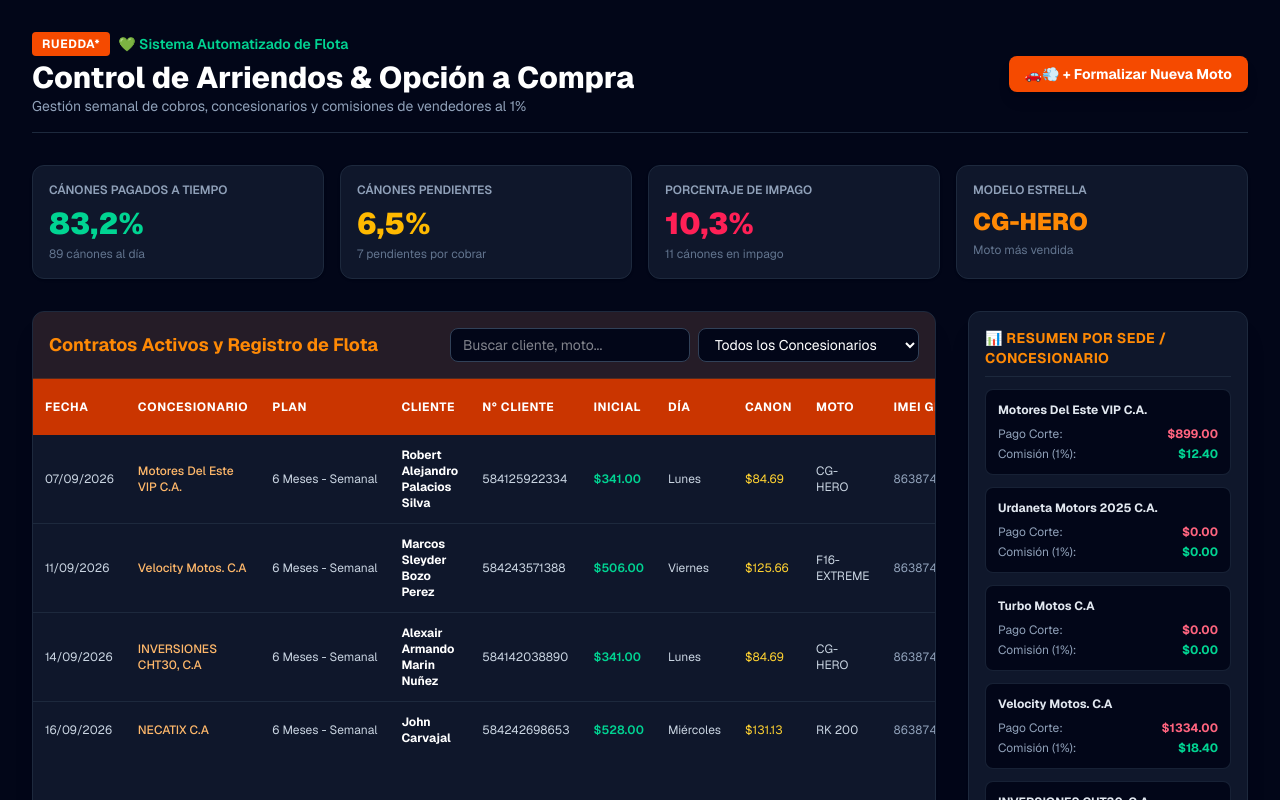
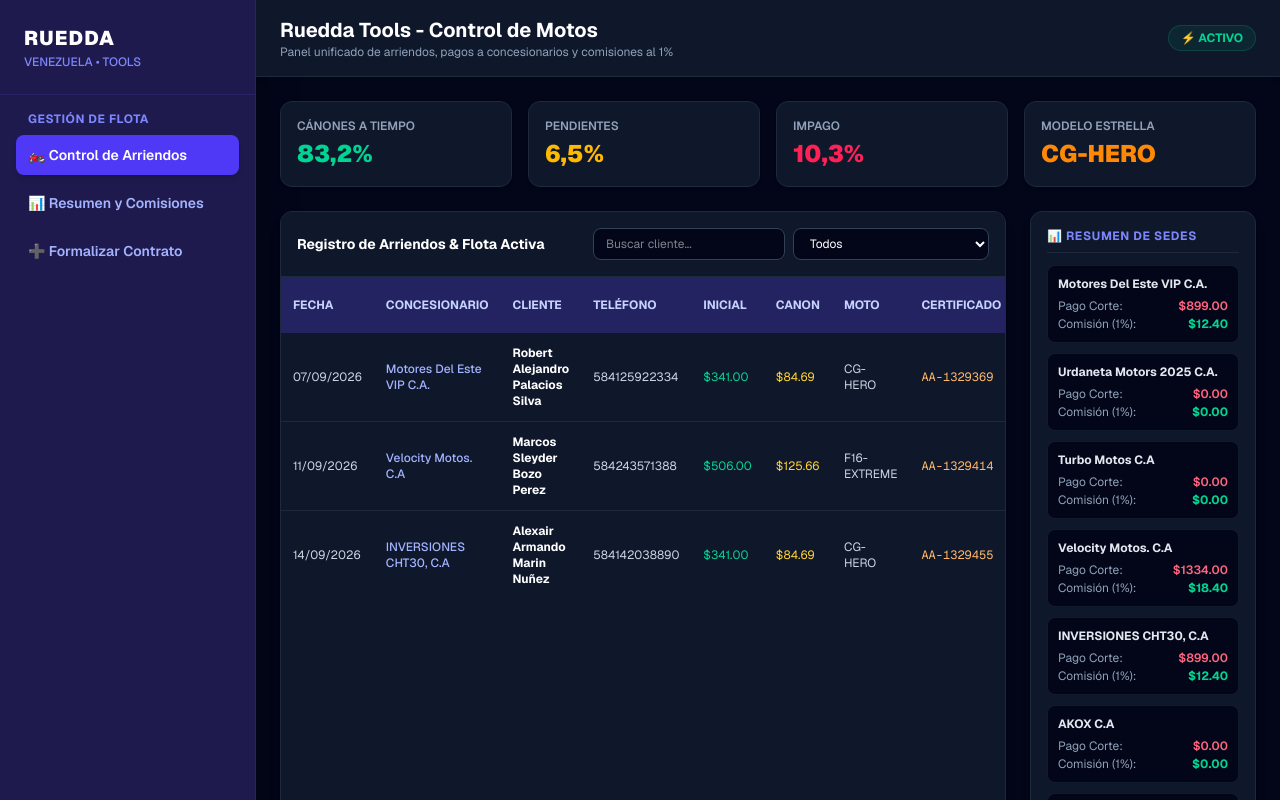
Before and after one commit to Groovie04/control-motos, a Next.js app: page / in a window 1280 px wide. Shown: the top 800 px of the page. Built offline with nearby package versions, Linux system fonts and the light colour scheme.

Commit message:
Update page.tsx

```diff
--- a/app/page.tsx
+++ b/app/page.tsx
@@ -2,7 +2,6 @@
 
 import React, { useState } from 'react';
 
-// Datos iniciales basados en tu estructura de Ruedda / Control de Motos
 interface Contrato {
   id: number;
   fecha: string;
@@ -23,7 +22,6 @@ interface Contrato {
   pagoConcesionario: number;
   comisionVendedor: number;
   proyeccionInteres: number;
-  estado: 'Activo' | 'Completado' | 'Impago';
 }
 
 const datosIniciales: Contrato[] = [
@@ -46,8 +44,7 @@ const datosIniciales: Contrato[] = [
     costoConcesionario: 1240.00,
     pagoConcesionario: 899.00,
     comisionVendedor: 12.40,
-    proyeccionInteres: 1133.48,
-    estado: 'Activo'
+    proyeccionInteres: 1133.48
   },
   {
     id: 2,
@@ -68,8 +65,7 @@ const datosIniciales: Contrato[] = [
     costoConcesionario: 1840.00,
     pagoConcesionario: 1334.00,
     comisionVendedor: 18.40,
-    proyeccionInteres: 1681.94,
-    estado: 'Activo'
+    proyeccionInteres: 1681.94
   },
   {
     id: 3,
@@ -90,46 +86,16 @@ const datosIniciales: Contrato[] = [
     costoConcesionario: 1240.00,
     pagoConcesionario: 899.00,
     comisionVendedor: 12.40,
-    proyeccionInteres: 1133.48,
-    estado: 'Activo'
-  },
-  {
-    id: 4,
-    fecha: '16/09/2026',
-    concesionario: 'NECATIX C.A',
-    plan: '6 Meses - Semanal',
-    cliente: 'John Carvajal',
-    numeroCliente: '584242698653',
-    inicial: 528.00,
-    diaCuota: 'Miércoles',
-    canonSemanal: 131.13,
-    metodoPago: 'Efectivo',
-    marca: 'Empire',
-    moto: 'RK 200',
-    fechaCorte: '',
-    imeiGps: '863874086406570',
-    certificado: 'AA-2411251',
-    costoConcesionario: 1920.00,
-    pagoConcesionario: 1392.00,
-    comisionVendedor: 19.20,
-    proyeccionInteres: 1755.07,
-    estado: 'Activo'
+    proyeccionInteres: 1133.48
   }
 ];
 
-export default function ControlMotosDashboard() {
-  const [contratos, setContratos] = useState<Contrato[]>(datosIniciales);
+export default function RueddaToolsDashboard() {
+  const [contratos] = useState<Contrato[]>(datosIniciales);
+  const [menuActivo, setMenuActivo] = useState('control');
   const [filtroConcesionario, setFiltroConcesionario] = useState('TODOS');
   const [busqueda, setBusqueda] = useState('');
 
-  // Filtrado de contratos
-  const contratosFiltrados = contratos.filter(c => {
-    const coincideConcesionario = filtroConcesionario === 'TODOS' || c.concesionario === filtroConcesionario;
-    const coincideBusqueda = c.cliente.toLowerCase().includes(busqueda.toLowerCase()) || c.numeroCliente.includes(busqueda) || c.moto.toLowerCase().includes(busqueda);
-    return coincideConcesionario && coincideBusqueda;
-  });
-
-  // Resumen por Concesionario (Estilo cuadro lateral de la imagen)
   const listaConcesionarios = [
     'Motores Del Este VIP C.A.',
     'Urdaneta Motors 2025 C.A.',
@@ -140,78 +106,118 @@ export default function ControlMotosDashboard() {
     'NECATIX C.A'
   ];
 
+  const contratosFiltrados = contratos.filter(c => {
+    const coincideConces = filtroConcesionario === 'TODOS' || c.concesionario === filtroConcesionario;
+    const coincideBusq = c.cliente.toLowerCase().includes(busqueda.toLowerCase()) || c.numeroCliente.includes(busqueda);
+    return coincideConces && coincideBusq;
+  });
+
   const resumenSedes = listaConcesionarios.map(sede => {
     const itemsSede = contratos.filter(c => c.concesionario === sede);
     const pagoCorte = itemsSede.reduce((acc, curr) => acc + curr.pagoConcesionario, 0);
     const comision = itemsSede.reduce((acc, curr) => acc + curr.comisionVendedor, 0);
-    return { sede, pagoCorte, comision, pendientes: 0 };
+    return { sede, pagoCorte, comision };
   });
 
   return (
-    <div className="min-h-screen bg-slate-950 text-slate-100 p-4 md:p-8 font-sans">
-      {/* Encabezado Principal */}
-      <header className="flex flex-col md:flex-row justify-between items-start md:items-center mb-8 border-b border-slate-800 pb-4 gap-4">
+    <div className="min-h-screen bg-slate-950 text-slate-100 flex font-sans">
+
+      {/* BARRA LATERAL ESTILO RIDERY */}
+      <aside className="w-64 bg-indigo-950 border-r border-indigo-900/50 flex flex-col justify-between hidden md:flex shadow-2xl">
         <div>
-          <div className="flex items-center gap-2">
-            <span className="bg-orange-600 text-white text-xs px-2.5 py-1 rounded font-bold uppercase tracking-wider">RUEDDA*</span>
-            <span className="text-emerald-400 font-semibold text-sm">💚 Sistema Automatizado de Flota</span>
+          {/* Logo / Encabezado Sidebar */}
+          <div className="p-6 border-b border-indigo-900/50">
+            <h1 className="text-white font-black text-xl tracking-wider">RUEDDA</h1>
+            <p className="text-indigo-400 text-xs mt-0.5 font-medium">VENEZUELA • TOOLS</p>
           </div>
-          <h1 className="text-2xl md:text-3xl font-extrabold text-white mt-1">Control de Arriendos & Opción a Compra</h1>
-          <p className="text-slate-400 text-sm">Gestión semanal de cobros, concesionarios y comisiones de vendedores al 1%</p>
+
+          {/* Menú de Navegación */}
+          <div className="p-4 space-y-2">
+            <p className="text-xs font-bold text-indigo-400 uppercase tracking-wider px-3 mb-2">Gestión de Flota</p>
+
+            <button
+              onClick={() => setMenuActivo('control')}
+              className={`w-full text-left px-3 py-2.5 rounded-lg text-sm font-semibold transition ${menuActivo === 'control' ? 'bg-indigo-600 text-white shadow-md' : 'text-indigo-300 hover:bg-indigo-900/50'}`}>
+              🏍️ Control de Arriendos
+            </button>
+            <button
+              onClick={() => setMenuActivo('resumen')}
+              className={`w-full text-left px-3 py-2.5 rounded-lg text-sm font-semibold transition ${menuActivo === 'resumen' ? 'bg-indigo-600 text-white shadow-md' : 'text-indigo-300 hover:bg-indigo-900/50'}`}>
+              📊 Resumen y Comisiones
+            </button>
+            <button
+              onClick={() => setMenuActivo('nuevo')}
+              className={`w-full text-left px-3 py-2.5 rounded-lg text-sm font-semibold transition ${menuActivo === 'nuevo' ? 'bg-indigo-600 text-white shadow-md' : 'text-indigo-300 hover:bg-indigo-900/50'}`}>
+              ➕ Formalizar Contrato
+            </button>
+          </div>
+        </div>
+
+        <div className="p-4 border-t border-indigo-900/50 text-xs text-indigo-400">
+          <p className="font-semibold text-white">David (CX)</p>
+          <p className="text-[10px] text-emerald-400 mt-0.5">● Sistema Activo 💚</p>
+        </div>
+      </aside>
+
+      {/* CONTENIDO PRINCIPAL */}
+      <main className="flex-1 flex flex-col min-w-0 overflow-y-auto">
+
+        {/* Barra Superior */}
+        <header className="bg-slate-900 border-b border-slate-800 px-6 py-4 flex justify-between items-center shadow-md">
+          <div>
+            <h2 className="text-xl font-bold text-white">Ruedda Tools - Control de Motos</h2>
+            <p className="text-xs text-slate-400">Panel unificado de arriendos, pagos a concesionarios y comisiones al 1%</p>
           </div>
           <div className="flex items-center gap-3">
-          <button
-            onClick={() => alert('Módulo de Nuevo Contrato activado')}
-            className="bg-orange-600 hover:bg-orange-500 text-white font-bold px-4 py-2 rounded-lg text-sm shadow-lg transition flex items-center gap-2">
-            🚗💨 + Formalizar Nueva Moto
-          </button>
+            <span className="bg-emerald-500/10 text-emerald-400 border border-emerald-500/20 text-xs px-3 py-1 rounded-full font-bold">
+              ⚡ ACTIVO
+            </span>
           </div>
         </header>
 
-      {/* Métricas Principales / Tarjetas */}
-      <div className="grid grid-cols-1 sm:grid-cols-2 lg:grid-cols-4 gap-4 mb-8">
+        {/* Cuerpo Dinámico */}
+        <div className="p-6 space-y-6">
+
+          {/* Tarjetas de Estadísticas */}
+          <div className="grid grid-cols-1 sm:grid-cols-2 lg:grid-cols-4 gap-4">
             <div className="bg-slate-900 border border-slate-800 p-4 rounded-xl shadow">
-          <p className="text-slate-400 text-xs font-semibold uppercase">Cánones Pagados a Tiempo</p>
-          <p className="text-3xl font-black text-emerald-400 mt-2">83,2%</p>
-          <span className="text-xs text-slate-500 mt-1 block">89 cánones al día</span>
+              <p className="text-slate-400 text-xs font-semibold uppercase">Cánones a Tiempo</p>
+              <p className="text-2xl font-black text-emerald-400 mt-1">83,2%</p>
             </div>
             <div className="bg-slate-900 border border-slate-800 p-4 rounded-xl shadow">
-          <p className="text-slate-400 text-xs font-semibold uppercase">Cánones Pendientes</p>
-          <p className="text-3xl font-black text-amber-400 mt-2">6,5%</p>
-          <span className="text-xs text-slate-500 mt-1 block">7 pendientes por cobrar</span>
+              <p className="text-slate-400 text-xs font-semibold uppercase">Pendientes</p>
+              <p className="text-2xl font-black text-amber-400 mt-1">6,5%</p>
             </div>
             <div className="bg-slate-900 border border-slate-800 p-4 rounded-xl shadow">
-          <p className="text-slate-400 text-xs font-semibold uppercase">Porcentaje de Impago</p>
-          <p className="text-3xl font-black text-rose-500 mt-2">10,3%</p>
-          <span className="text-xs text-slate-500 mt-1 block">11 cánones en impago</span>
+              <p className="text-slate-400 text-xs font-semibold uppercase">Impago</p>
+              <p className="text-2xl font-black text-rose-500 mt-1">10,3%</p>
             </div>
             <div className="bg-slate-900 border border-slate-800 p-4 rounded-xl shadow">
               <p className="text-slate-400 text-xs font-semibold uppercase">Modelo Estrella</p>
-          <p className="text-2xl font-black text-orange-400 mt-2">CG-HERO</p>
-          <span className="text-xs text-slate-500 mt-1 block">Moto más vendida</span>
+              <p className="text-2xl font-black text-orange-400 mt-1">CG-HERO</p>
             </div>
           </div>
 
-      {/* Sección central: Tabla y Cuadro Resumen Lateral */}
-      <div className="grid grid-cols-1 xl:grid-cols-4 gap-8">
+          {/* Contenido principal según vista */}
+          <div className="grid grid-cols-1 xl:grid-cols-4 gap-6">
 
-        {/* Tabla principal (3 columnas en pantallas grandes) */}
-        <div className="xl:col-span-3 bg-slate-900 border border-slate-800 rounded-xl overflow-hidden shadow-xl">
-          <div className="p-4 bg-orange-600/10 border-b border-orange-500/20 flex flex-col sm:flex-row justify-between items-center gap-4">
-            <h2 className="text-lg font-bold text-orange-400">Contratos Activos y Registro de Flota</h2>
+            {/* Tabla Principal de Contratos */}
+            <div className="xl:col-span-3 bg-slate-900 border border-slate-800 rounded-xl overflow-hidden shadow-lg">
+              <div className="p-4 bg-slate-900/80 border-b border-slate-800 flex flex-col sm:flex-row justify-between items-center gap-3">
+                <h3 className="font-bold text-sm text-white">Registro de Arriendos & Flota Activa</h3>
                 <div className="flex gap-2 w-full sm:w-auto">
                   <input
                     type="text"
-                placeholder="Buscar cliente, moto..."
+                    placeholder="Buscar cliente..."
                     value={busqueda}
                     onChange={(e) => setBusqueda(e.target.value)}
-                className="bg-slate-950 border border-slate-700 text-sm px-3 py-1.5 rounded-lg text-white w-full sm:w-60 focus:outline-none focus:border-orange-500"
+                    className="bg-slate-950 border border-slate-700 text-xs px-3 py-1.5 rounded-lg text-white w-full sm:w-48"
                   />
                   <select
                     value={filtroConcesionario}
                     onChange={(e) => setFiltroConcesionario(e.target.value)}
-                className="bg-slate-950 border border-slate-700 text-sm px-3 py-1.5 rounded-lg text-white">
-                <option value="TODOS">Todos los Concesionarios</option>
+                    className="bg-slate-950 border border-slate-700 text-xs px-3 py-1.5 rounded-lg text-white">
+                    <option value="TODOS">Todos</option>
                     {listaConcesionarios.map(s => <option key={s} value={s}>{s}</option>)}
                   </select>
                 </div>
@@ -219,18 +225,15 @@ export default function ControlMotosDashboard() {
 
               <div className="overflow-x-auto">
                 <table className="w-full text-left text-xs text-slate-300">
-              <thead className="bg-orange-700 text-white uppercase tracking-wider">
+                  <thead className="bg-indigo-900/60 text-indigo-200 uppercase">
                     <tr>
                       <th className="p-3">Fecha</th>
                       <th className="p-3">Concesionario</th>
-                  <th className="p-3">Plan</th>
                       <th className="p-3">Cliente</th>
-                  <th className="p-3">N° Cliente</th>
+                      <th className="p-3">Teléfono</th>
                       <th className="p-3">Inicial</th>
-                  <th className="p-3">Día</th>
                       <th className="p-3">Canon</th>
                       <th className="p-3">Moto</th>
-                  <th className="p-3">IMEI GPS</th>
                       <th className="p-3">Certificado</th>
                       <th className="p-3">Pago Concesionario</th>
                       <th className="p-3">Comisión 1%</th>
@@ -238,17 +241,14 @@ export default function ControlMotosDashboard() {
                   </thead>
                   <tbody className="divide-y divide-slate-800">
                     {contratosFiltrados.map((c) => (
-                  <tr key={c.id} className="hover:bg-slate-800/50 transition">
+                      <tr key={c.id} className="hover:bg-slate-800/40 transition">
                         <td className="p-3 whitespace-nowrap">{c.fecha}</td>
-                    <td className="p-3 font-medium text-orange-300">{c.concesionario}</td>
-                    <td className="p-3 whitespace-nowrap">{c.plan}</td>
+                        <td className="p-3 font-medium text-indigo-300">{c.concesionario}</td>
                         <td className="p-3 font-bold text-white">{c.cliente}</td>
                         <td className="p-3 whitespace-nowrap">{c.numeroCliente}</td>
-                    <td className="p-3 text-emerald-400 font-semibold">${c.inicial.toFixed(2)}</td>
-                    <td className="p-3 whitespace-nowrap">{c.diaCuota}</td>
+                        <td className="p-3 text-emerald-400">${c.inicial.toFixed(2)}</td>
                         <td className="p-3 text-amber-300">${c.canonSemanal.toFixed(2)}</td>
                         <td className="p-3">{c.moto}</td>
-                    <td className="p-3 font-mono text-slate-400">{c.imeiGps}</td>
                         <td className="p-3 font-mono text-orange-300">{c.certificado}</td>
                         <td className="p-3 text-rose-300 font-semibold">${c.pagoConcesionario.toFixed(2)}</td>
                         <td className="p-3 text-emerald-400 font-bold">${c.comisionVendedor.toFixed(2)}</td>
@@ -259,21 +259,21 @@ export default function ControlMotosDashboard() {
               </div>
             </div>
 
-        {/* Cuadro Lateral Resumen de Concesionarios y Comisiones (Estilo Excel) */}
-        <div className="xl:col-span-1 bg-slate-900 border border-slate-800 rounded-xl p-4 shadow-xl flex flex-col justify-between">
+            {/* Cuadro Lateral de Concesionarios y Comisiones */}
+            <div className="xl:col-span-1 bg-slate-900 border border-slate-800 rounded-xl p-4 shadow-lg flex flex-col justify-between">
               <div>
-            <h3 className="text-sm font-bold text-orange-400 uppercase tracking-wide mb-3 border-b border-slate-800 pb-2">
-              📊 Resumen por Sede / Concesionario
+                <h3 className="text-xs font-bold text-indigo-400 uppercase tracking-wider mb-3 border-b border-slate-800 pb-2">
+                  📊 Resumen de Sedes
                 </h3>
-            <div className="space-y-3">
+                <div className="space-y-2.5">
                   {resumenSedes.map((item, idx) => (
-                <div key={idx} className="bg-slate-950 p-3 rounded-lg border border-slate-800/80">
-                  <p className="text-xs font-bold text-slate-200 truncate">{item.sede}</p>
-                  <div className="flex justify-between items-center mt-2 text-xs">
+                    <div key={idx} className="bg-slate-950 p-2.5 rounded-lg border border-slate-800/60 text-xs">
+                      <p className="font-bold text-slate-200 truncate">{item.sede}</p>
+                      <div className="flex justify-between items-center mt-1.5">
                         <span className="text-slate-400">Pago Corte:</span>
-                    <span className="text-rose-400 font-bold">${item.pagoCorte.toFixed(2)}</span>
+                        <span className="text-rose-400 font-semibold">${item.pagoCorte.toFixed(2)}</span>
                       </div>
-                  <div className="flex justify-between items-center mt-1 text-xs">
+                      <div className="flex justify-between items-center mt-0.5">
                         <span className="text-slate-400">Comisión (1%):</span>
                         <span className="text-emerald-400 font-bold">${item.comision.toFixed(2)}</span>
                       </div>
@@ -282,12 +282,15 @@ export default function ControlMotosDashboard() {
                 </div>
               </div>
 
-          <div className="mt-6 pt-4 border-t border-slate-800 text-center">
-            <span className="text-xs text-slate-500">Ruedda System • Sincronizado OK 💚</span>
+              <div className="mt-4 pt-3 border-t border-slate-800 text-center">
+                <span className="text-[11px] text-slate-500">Ruedda System 💚</span>
               </div>
             </div>
 
           </div>
+
+        </div>
+      </main>
     </div>
   );
 }
```
Lines whose indentation alone changed are shown as unchanged.
